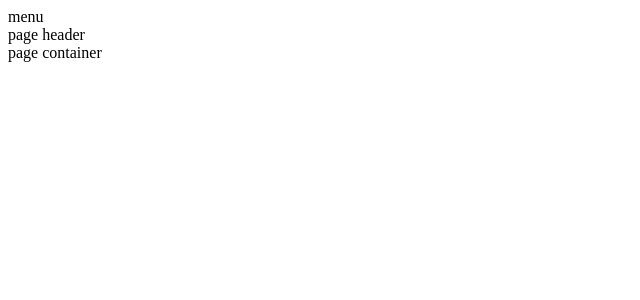
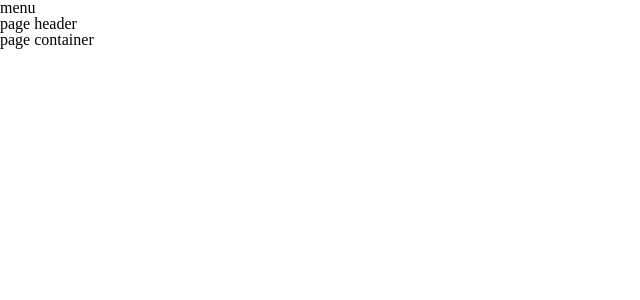
Before and after one commit to wstagf/desafioAngular, an Angular app: page / in a window 1280 px wide. Shown: the top 300 px of the page, without its empty margins (0-640 px from the left). Built offline with nearby package versions, Linux system fonts and the light colour scheme.

Commit message:
Adicionado estilos para limpar css padrão dos browsers

```diff
--- a/src/styles.scss
+++ b/src/styles.scss
@@ -1 +1,149 @@
-/* You can add global styles to this file, and also import other style files */
+ html,
+ body,
+ div,
+ span,
+ applet,
+ object,
+ iframe,
+ h1,
+ h2,
+ h3,
+ h4,
+ h5,
+ h6,
+ p,
+ blockquote,
+ pre,
+ a,
+ abbr,
+ acronym,
+ address,
+ big,
+ cite,
+ code,
+ del,
+ dfn,
+ em,
+ img,
+ ins,
+ kbd,
+ q,
+ s,
+ samp,
+ small,
+ strike,
+ strong,
+ sub,
+ sup,
+ tt,
+ var,
+ b,
+ u,
+ i,
+ center,
+ dl,
+ dt,
+ dd,
+ ol,
+ ul,
+ li,
+ fieldset,
+ form,
+ label,
+ legend,
+ table,
+ caption,
+ tbody,
+ tfoot,
+ thead,
+ tr,
+ th,
+ td,
+ article,
+ aside,
+ canvas,
+ details,
+ embed,
+ figure,
+ figcaption,
+ footer,
+ header,
+ hgroup,
+ menu,
+ nav,
+ output,
+ ruby,
+ section,
+ summary,
+ time,
+ mark,
+ audio,
+ video {
+     margin: 0;
+     padding: 0;
+     border: 0;
+     font-size: 100%;
+     font: inherit;
+     vertical-align: baseline;
+ }
+
+ /* HTML5 display-role reset for older browsers */
+ article,
+ aside,
+ details,
+ figcaption,
+ figure,
+ footer,
+ header,
+ hgroup,
+ menu,
+ nav,
+ section {
+     display: block;
+ }
+
+ body {
+     line-height: 1;
+ }
+
+ ol,
+ ul {
+     list-style: none;
+ }
+
+ blockquote,
+ q {
+     quotes: none;
+ }
+
+ blockquote:before,
+ blockquote:after,
+ q:before,
+ q:after {
+     content: '';
+     content: none;
+ }
+
+ table {
+     border-collapse: collapse;
+     border-spacing: 0;
+ }
+
+ ol,
+ ul {
+     list-style: none;
+ }
+
+ *,
+ *:after,
+ *:before {
+     margin: 0;
+     padding: 0;
+     box-sizing: border-box;
+     text-decoration: none;
+ }
+
+ body {
+     font-size: 100%;
+     list-style-type: none;
+ }
```
